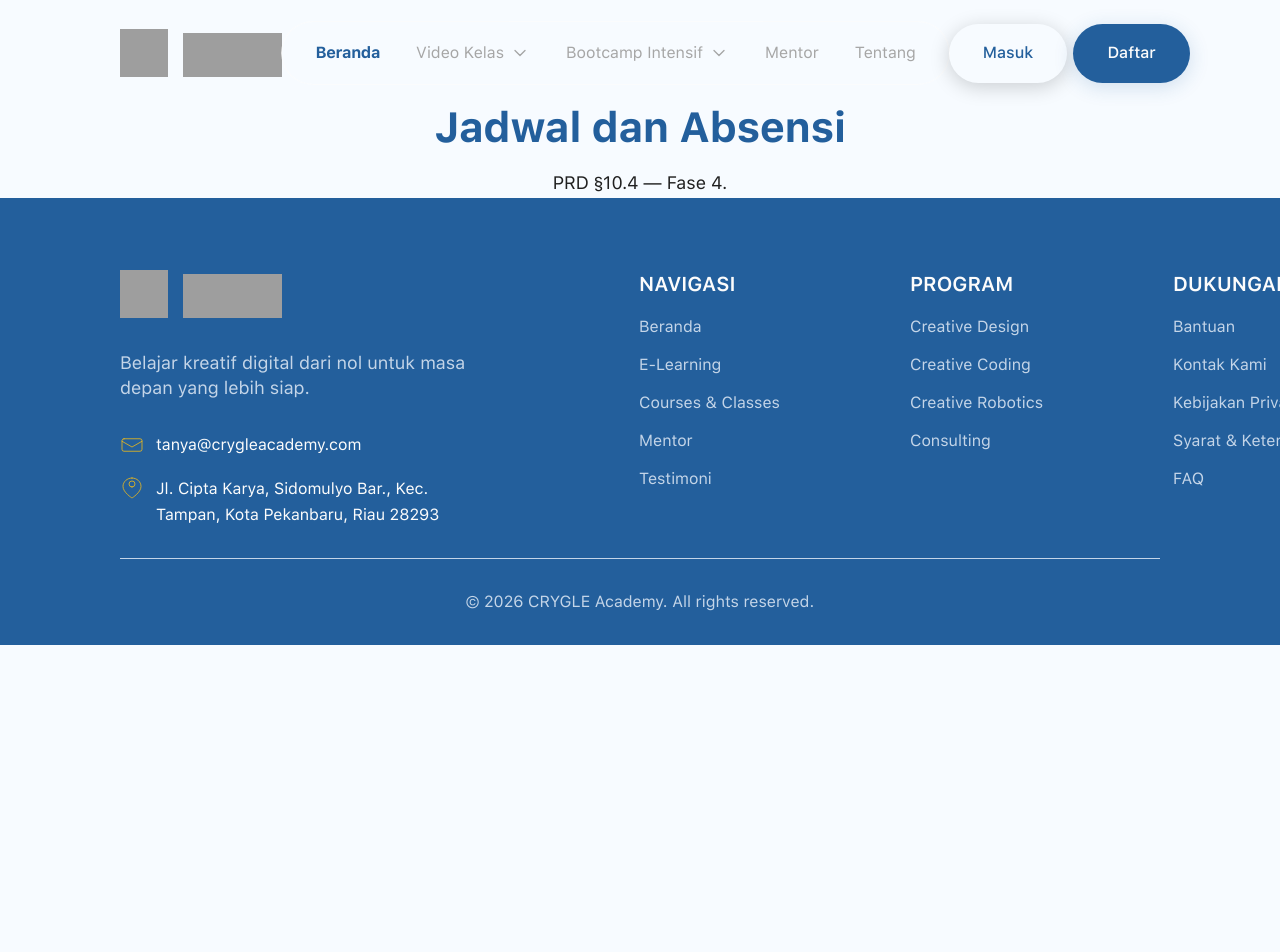
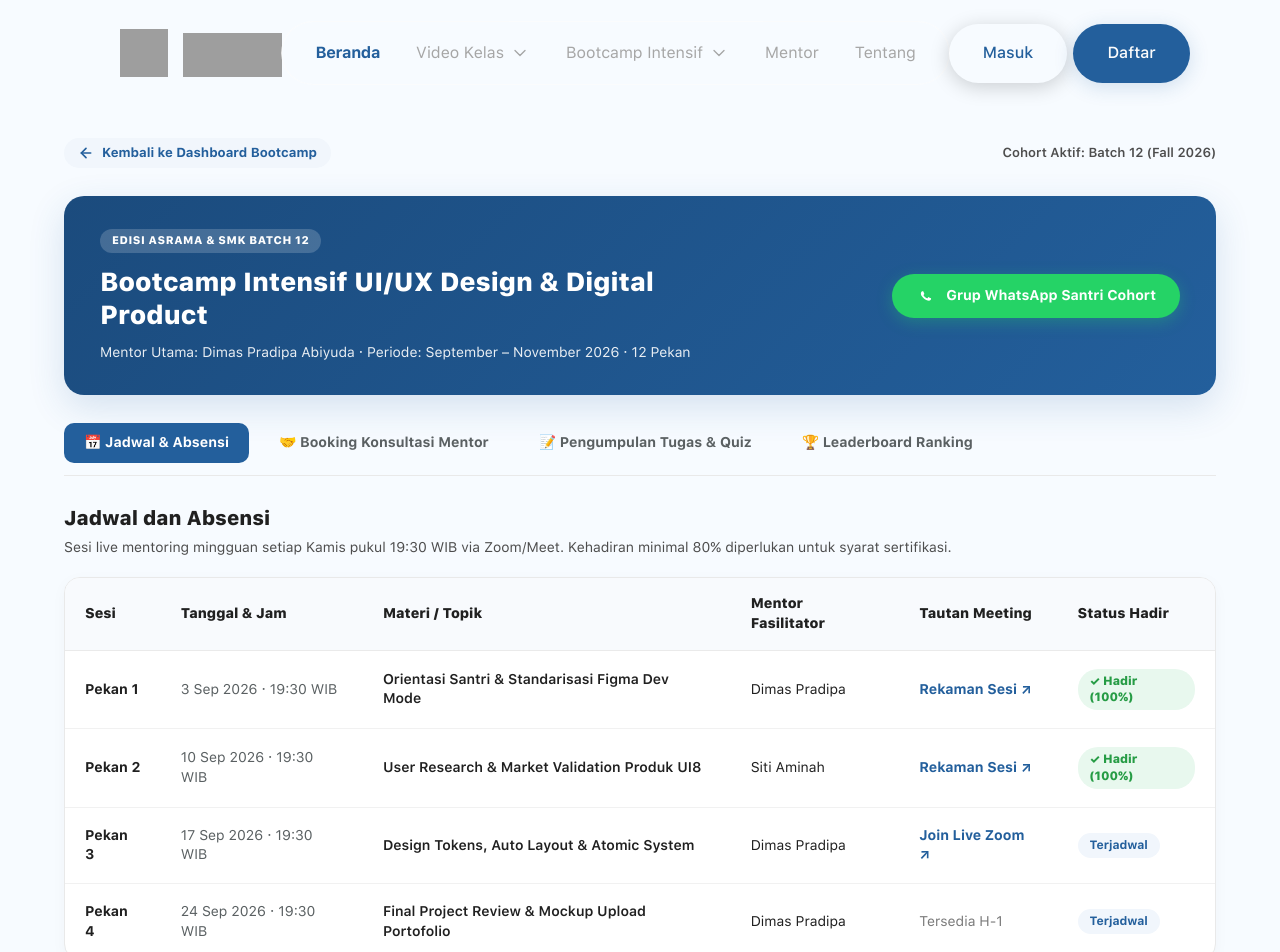
Before and after one commit to hamzahikhsan/crygle-academy-website, a Next.js app in the folder Crygle Acadey Website/web/: page /bootcamp/jadwal in a window 1280 px wide. Shown: the top 952 px of the page. Before the commit the page ends 800 px from the top, so only its background shows below. Built offline with nearby package versions, Linux system fonts and the light colour scheme; grey boxes are pictures that could not be loaded.

Commit message:
feat: build Bootcamp Jadwal & Absensi page from ported dashboard.html content

```diff
--- a/Crygle Acadey Website/web/app/bootcamp/jadwal/page.tsx
+++ b/Crygle Acadey Website/web/app/bootcamp/jadwal/page.tsx
@@ -1,5 +1,175 @@
-import { SectionHeading } from '@/components/core/SectionHeading.jsx';
+import React from 'react';
+import { BootcampCohortShell } from '@/components/bootcamp/BootcampCohortShell.jsx';
 
 export default function BootcampJadwalPage() {
-  return <SectionHeading title="Jadwal dan Absensi" supporting="PRD §10.4 — Fase 4." />;
+  const sessions = [
+    {
+      session: 'Pekan 1',
+      date: '3 Sep 2026 · 19:30 WIB',
+      topic: 'Orientasi Santri & Standarisasi Figma Dev Mode',
+      mentor: 'Dimas Pradipa',
+      linkType: 'recording',
+      linkText: 'Rekaman Sesi ↗',
+      url: 'https://meet.google.com/demo',
+      status: 'attended',
+      statusText: '✓ Hadir (100%)',
+    },
+    {
+      session: 'Pekan 2',
+      date: '10 Sep 2026 · 19:30 WIB',
+      topic: 'User Research & Market Validation Produk UI8',
+      mentor: 'Siti Aminah',
+      linkType: 'recording',
+      linkText: 'Rekaman Sesi ↗',
+      url: 'https://meet.google.com/demo',
+      status: 'attended',
+      statusText: '✓ Hadir (100%)',
+    },
+    {
+      session: 'Pekan 3',
+      date: '17 Sep 2026 · 19:30 WIB',
+      topic: 'Design Tokens, Auto Layout & Atomic System',
+      mentor: 'Dimas Pradipa',
+      linkType: 'live',
+      linkText: 'Join Live Zoom ↗',
+      url: 'https://meet.google.com/demo',
+      status: 'scheduled',
+      statusText: 'Terjadwal',
+    },
+    {
+      session: 'Pekan 4',
+      date: '24 Sep 2026 · 19:30 WIB',
+      topic: 'Final Project Review & Mockup Upload Portofolio',
+      mentor: 'Dimas Pradipa',
+      linkType: 'upcoming',
+      linkText: 'Tersedia H-1',
+      url: null,
+      status: 'scheduled',
+      statusText: 'Terjadwal',
+    },
+  ];
+
+  return (
+    <BootcampCohortShell active="jadwal">
+      <div style={{ display: 'flex', flexDirection: 'column', gap: 20 }}>
+        <div>
+          <h2 style={{ fontSize: 20, fontWeight: 800, color: '#202020', margin: '0 0 6px' }}>
+            Jadwal dan Absensi
+          </h2>
+          <p style={{ fontSize: 14, color: 'var(--grey-500, #797979)', margin: 0 }}>
+            Sesi live mentoring mingguan setiap Kamis pukul 19:30 WIB via Zoom/Meet. Kehadiran minimal 80% diperlukan untuk syarat sertifikasi.
+          </p>
+        </div>
+
+        {/* Schedule & Attendance Table */}
+        <div
+          className="data-table-container"
+          style={{
+            background: '#ffffff',
+            border: '1px solid var(--grey-100, #EAEAEA)',
+            borderRadius: 16,
+            overflow: 'hidden',
+            boxShadow: '0 4px 16px rgba(0, 0, 0, 0.03)',
+          }}
+        >
+          <div style={{ overflowX: 'auto' }}>
+            <table
+              className="crygle-data-table"
+              style={{
+                width: '100%',
+                borderCollapse: 'collapse',
+                textAlign: 'left',
+                fontSize: 14,
+              }}
+            >
+              <thead>
+                <tr style={{ background: '#F8FAFD', borderBottom: '1px solid #EAEAEA' }}>
+                  <th style={{ padding: '16px 20px', fontWeight: 800, color: '#202020' }}>Sesi</th>
+                  <th style={{ padding: '16px 20px', fontWeight: 800, color: '#202020' }}>Tanggal &amp; Jam</th>
+                  <th style={{ padding: '16px 20px', fontWeight: 800, color: '#202020' }}>Materi / Topik</th>
+                  <th style={{ padding: '16px 20px', fontWeight: 800, color: '#202020' }}>Mentor Fasilitator</th>
+                  <th style={{ padding: '16px 20px', fontWeight: 800, color: '#202020' }}>Tautan Meeting</th>
+                  <th style={{ padding: '16px 20px', fontWeight: 800, color: '#202020' }}>Status Hadir</th>
+                </tr>
+              </thead>
+              <tbody>
+                {sessions.map((s, idx) => (
+                  <tr
+                    key={idx}
+                    style={{
+                      borderBottom: idx < sessions.length - 1 ? '1px solid #F1F1F1' : 'none',
+                    }}
+                  >
+                    <td style={{ padding: '18px 20px', fontWeight: 700, color: '#202020' }}>
+                      {s.session}
+                    </td>
+                    <td style={{ padding: '18px 20px', color: 'var(--grey-600, #5A6062)' }}>
+                      {s.date}
+                    </td>
+                    <td style={{ padding: '18px 20px', fontWeight: 600, color: '#202020' }}>
+                      {s.topic}
+                    </td>
+                    <td style={{ padding: '18px 20px', color: '#202020' }}>
+                      {s.mentor}
+                    </td>
+                    <td style={{ padding: '18px 20px' }}>
+                      {s.url ? (
+                        <a
+                          href={s.url}
+                          target="_blank"
+                          rel="noopener noreferrer"
+                          style={{
+                            color: 'var(--color-primary, #235F9C)',
+                            fontWeight: 700,
+                            textDecoration: 'none',
+                          }}
+                        >
+                          {s.linkText}
+                        </a>
+                      ) : (
+                        <span style={{ color: 'var(--grey-400, #A6A6A6)' }}>{s.linkText}</span>
+                      )}
+                    </td>
+                    <td style={{ padding: '18px 20px' }}>
+                      {s.status === 'attended' ? (
+                        <span
+                          className="status-badge-attended"
+                          style={{
+                            display: 'inline-block',
+                            padding: '4px 12px',
+                            borderRadius: 20,
+                            background: '#E8F8EE',
+                            color: '#269C45',
+                            fontSize: 12,
+                            fontWeight: 800,
+                          }}
+                        >
+                          {s.statusText}
+                        </span>
+                      ) : (
+                        <span
+                          className="status-badge-scheduled"
+                          style={{
+                            display: 'inline-block',
+                            padding: '4px 12px',
+                            borderRadius: 20,
+                            background: '#F1F6FC',
+                            color: 'var(--color-primary, #235F9C)',
+                            fontSize: 12,
+                            fontWeight: 700,
+                          }}
+                        >
+                          {s.statusText}
+                        </span>
+                      )}
+                    </td>
+                  </tr>
+                ))}
+              </tbody>
+            </table>
+          </div>
+        </div>
+      </div>
+    </BootcampCohortShell>
+  );
 }
```
Also changed, not shown: 1 other file (tests, documents, lock files or other folders).
